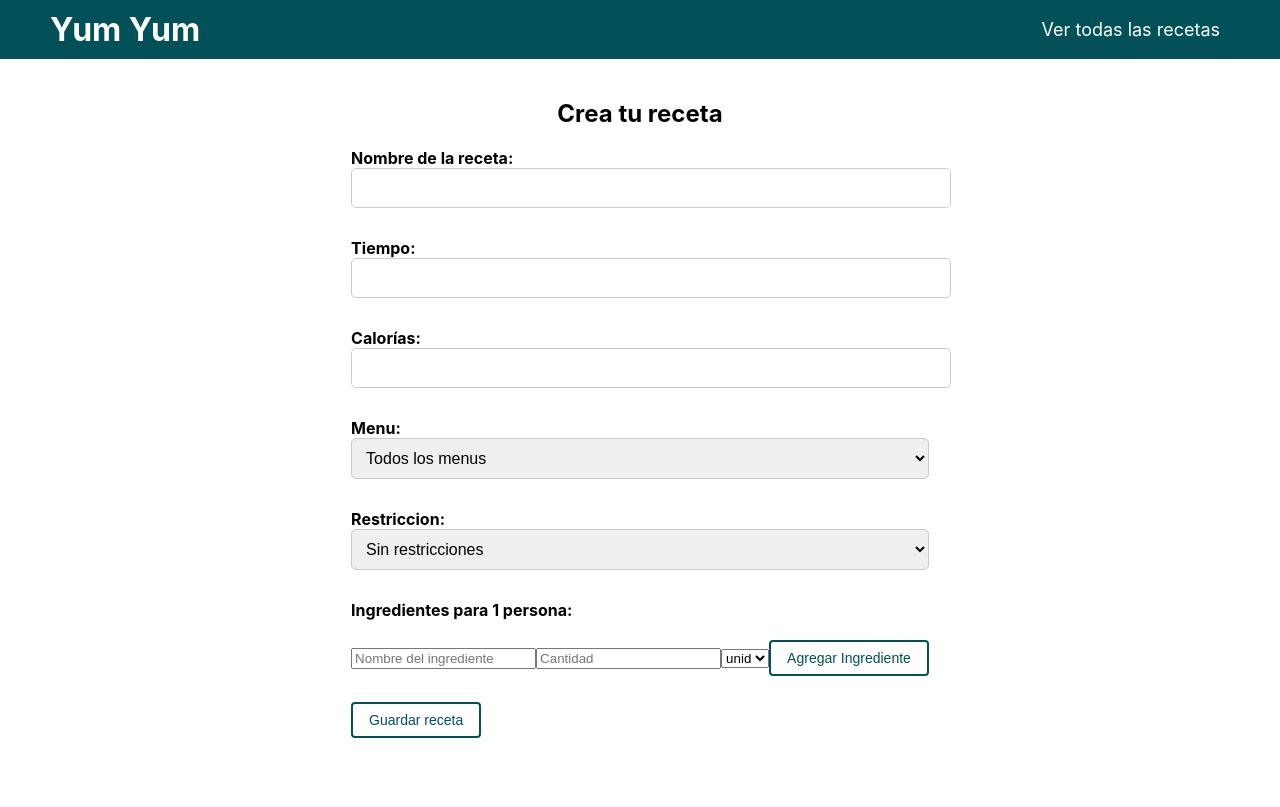
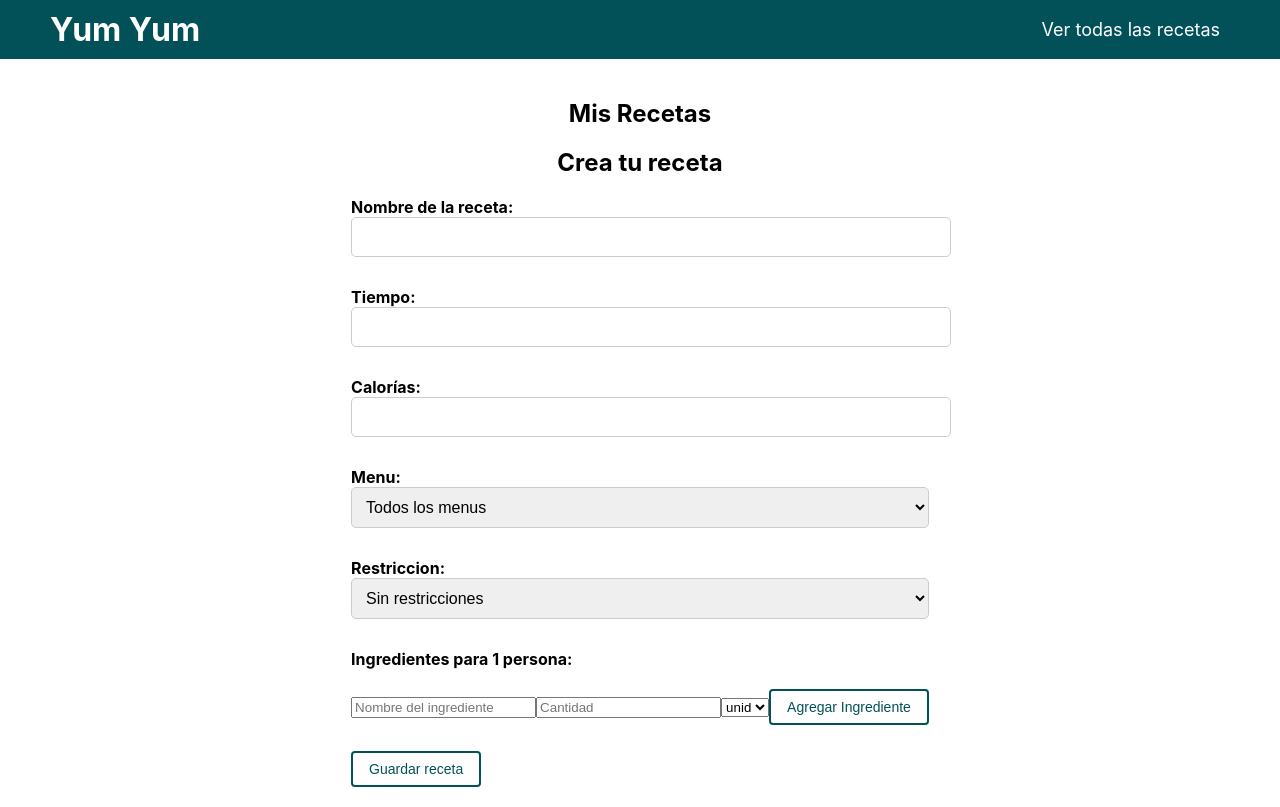
Before and after one commit to sharon3snc/https---github.com-sharon3snc-yumyum, a React (Create React App) app: page /crea in a window 1280 px wide. Built offline with nearby package versions, Linux system fonts and the light colour scheme.

Commit message:
falta la funcionalidad de borrar las recetas

```diff
--- a/src/Crea.js
+++ b/src/Crea.js
@@ -127,6 +127,7 @@ function Crea() {
 
     <main>
         <div className="form-container">
+        <h2 className="form-title">Mis Recetas</h2>
         <h2 className="form-title">Crea tu receta</h2>
         <form onSubmit={handleSubmit}>
             <label className="form-label">Nombre de la receta:
```
Also changed, not shown: 1 other file (tests, documents, lock files or other folders).
